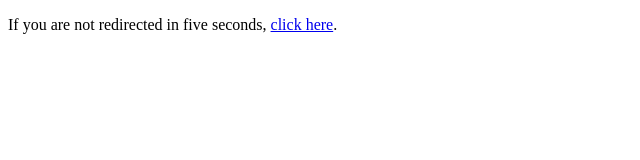
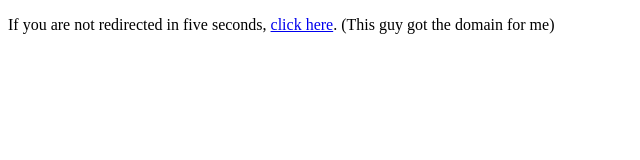
Before and after one commit to Nate2123/aspy, a plain HTML site: page index.html in a window 1280 px wide. Shown: the whole page, without its empty margins (0-640 px from the left). Drawn offline with Linux system fonts and the light colour scheme.

Commit message:
Update index.html

```diff
--- a/index.html
+++ b/index.html
@@ -5,6 +5,6 @@
   <meta http-equiv="refresh" content="5; URL=https://someaspy.dev" />
 </head>
 <body>
-  <p>If you are not redirected in five seconds, <a href="https://someaspy.dev">click here</a>.</p>
+  <p>If you are not redirected in five seconds, <a href="https://someaspy.dev">click here</a>. (This guy got the domain for me)</p>
 </body>
 </html>
```
